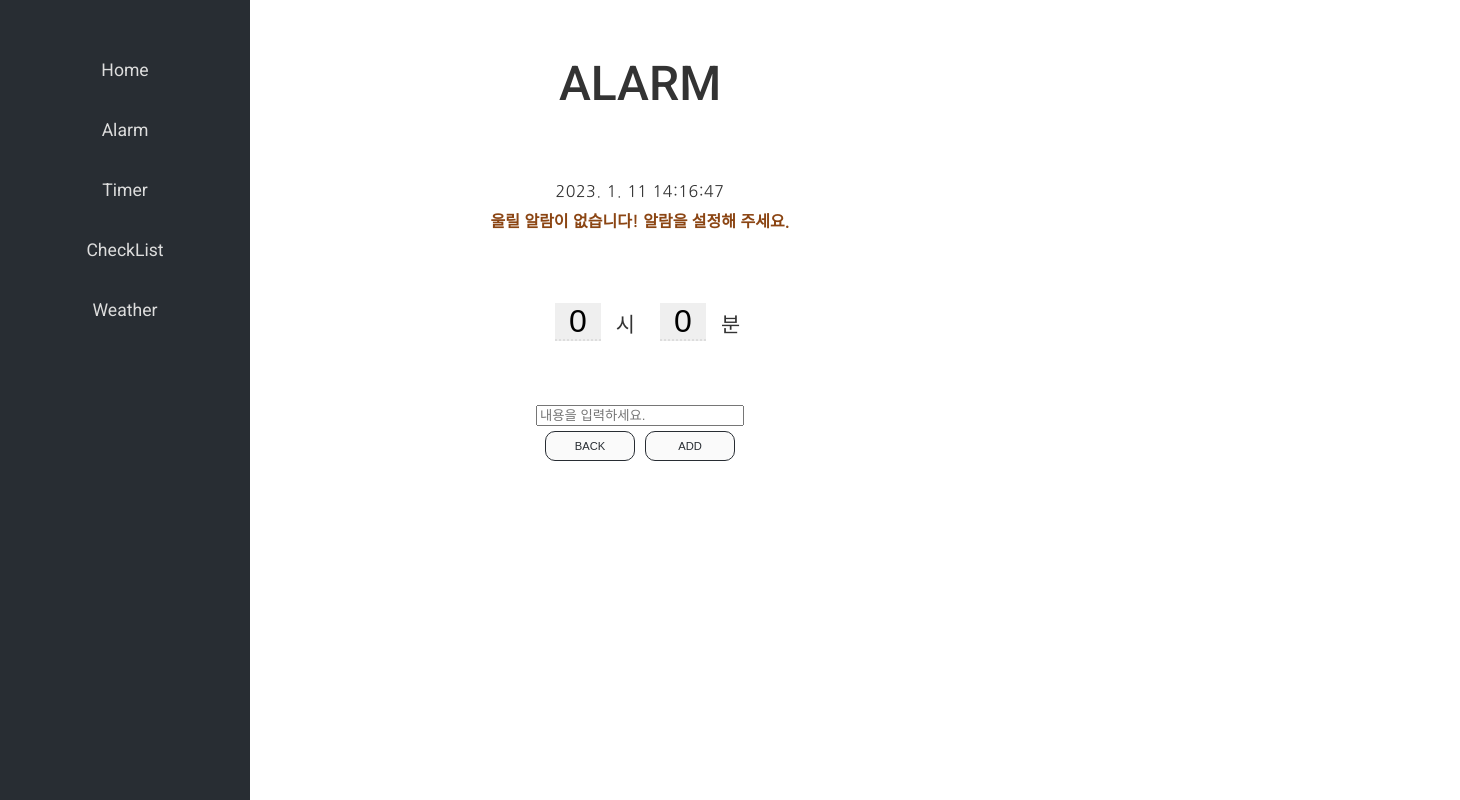
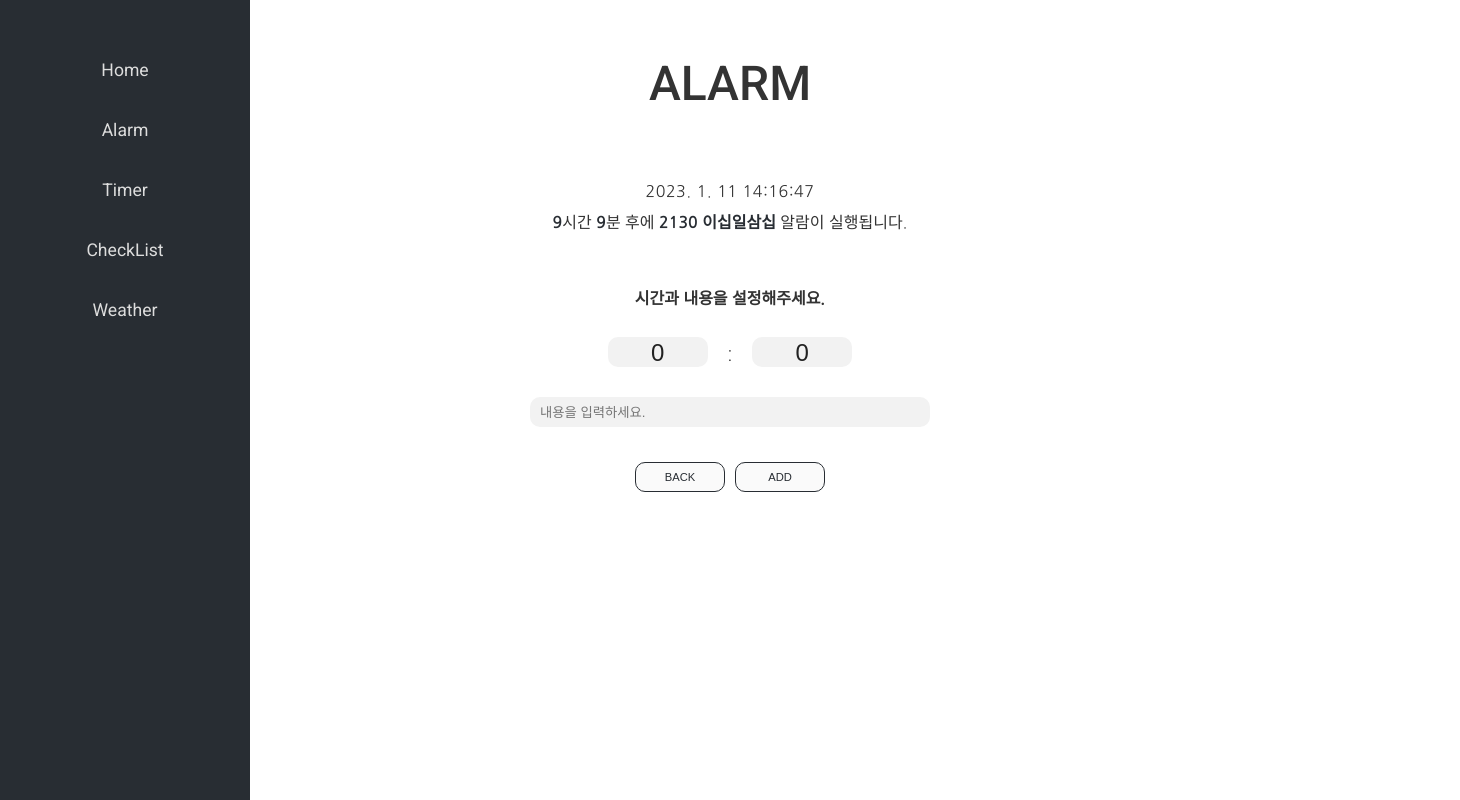
Before and after one commit to pdsbox/react-, a React (Create React App) app: page /alarm in a window 1280 px wide. Both pictures are taken after a click on the button "+ADD". Shown: the whole page, 1460 px wide, since content can reach past the window. Built offline with nearby package versions, Linux system fonts and the light colour scheme; some icons are missing.

Commit message:
CSS : Alarm-Component PC ver

```diff
--- a/src/App.css
+++ b/src/App.css
@@ -282,7 +282,6 @@ button:hover {
 /*컨텐츠영역 레이아웃 공통*/
 .contents {
     padding: 0 250px;
-    box-sizing: border-box;
     width: 75%;
     margin: 0 auto;
     text-align: center;
@@ -320,19 +319,20 @@ button:hover {
 /*알람-Read*/
 
 #alarmRead>div:first-of-type {
-    width: 50%;
+    width: 40%;
+    min-width: 560px;
     text-align: right;
     margin: 0 auto;
 }
 
 .alarmObject {
-    width: 50%;
+    width: 40%;
     min-width: 560px;
     background-color: #eaeaea;
     border-radius: 20px;
     margin: 20px auto;
     color: #333;
-    padding: 20px 30px;
+    padding: 20px 25px;
     box-sizing: border-box;
     align-items: center;
     flex-flow: row;
@@ -353,61 +353,88 @@ button:hover {
 }
 
 .titleAndTime strong {
-    margin: 0 0 10px;
+    font-size: 0.95rem;
+    margin: 5px 0 20px;
     display: -webkit-box;
     word-wrap: break-word;
     -webkit-line-clamp: 1;
     -webkit-box-orient: vertical;
     text-overflow: ellipsis;
     overflow: hidden;
+    line-height: 1.1;
 }
 
 .titleAndTime span {
-    padding: 0 0 0 20px;
+    padding-left: 15px;
     box-sizing: border-box;
-    font-size: 1.3rem;
+    font-size: 1.5rem;
 }
 
 
-
-
-/*알람-CREATE*/
-
-#selectBox {
-    height: 20vh;
-    line-height: 20vh;
+/*알람-Update/Create 공통*/
+.formContainer {
+    margin: 60px auto;
 }
 
-#selectBox select {
+.formContainer h4 {
+    font-weight: 600;
+}
+
+.selectBox,
+.memoBox {
+    margin: 30px auto;
+}
+
+.selectBox select {
     -webkit-appearance: none;
     -moz-appearance: none;
     appearance: none;
     outline-style: none;
-    width: 10%;
+    width: 100px;
+    height: 30px;
     border: 0;
-    border-bottom: 2px dotted var(--primary-text-color);
     box-sizing: border-box;
     text-align: center;
-    font-size: 2rem;
+    font-size: 1.5rem;
     margin: 0 15px;
+    background: #f2f2f2;
+    border-radius: 10px;
+    color: #222;
+    transition: all .2s;
 }
 
-/* #selectBox select:focus,
-#selectBox select:active,
-#selectBox select:checked
-{
-    outline-style:none;
-    border:0;
-} */
-#selectBox span:first-of-type {
-    margin-right: 10px;
+.selectBox select:hover,
+.selectBox select:focus {
+    background: #e3e3e3;
 }
 
-#selectBox span {
+.selectBox select option {
+    background: #fff;
+}
+
+.selectBox span {
     font-size: 1.3rem;
 }
 
-#memoBox input {
-    min-width: 200px;
-    width: 15vw;
+.memoBox input {
+    -webkit-appearance: none;
+    -moz-appearance: none;
+    appearance: none;
+    outline-style: none;
+    width: 400px;
+    height: 30px;
+    border: 0;
+    color: #222;
+    background: #f2f2f2;
+    border-radius: 10px;
+    padding-left: 10px;
+    box-sizing: border-box;
+    transition: all .2s;
 }
+
+.memoBox input:hover,
+.memoBox input:focus {
+    background: #e3e3e3;
+}
+
+/*중단점 933px ?*/
--- a/src/data/data.json
+++ b/src/data/data.json
@@ -1,24 +1,24 @@
 {
   "alarm": [
     {
-      "memo": "2130",
+      "memo": "2130 이십일삼십",
       "hour": "23",
       "min": "25",
-      "over": true,
+      "over": false,
       "id": 2
     },
     {
-      "id": 6,
       "memo": "",
       "hour": "23",
       "min": "50",
-      "over": true
+      "over": false,
+      "id": 6
     },
     {
       "memo": "내용이엄청나게길어지면과연무슨일이벌어질것일까요?22222222222",
       "hour": "23",
       "min": "31",
-      "over": true,
+      "over": false,
       "id": 7
     }
   ],
--- a/src/pages/AlarmCreate.js
+++ b/src/pages/AlarmCreate.js
@@ -16,7 +16,8 @@ function AlarmCreate(props) {
     }
 
     return (
-        <div id="mainCreation">
+        <div id="mainCreation" className='formContainer'>
+            <h4 className='kr'>시간과 내용을 설정해주세요.</h4>
             <form onSubmit={(event) => {
                 const date = new Date();
                 const thisHour = date.getHours();
@@ -52,17 +53,16 @@ function AlarmCreate(props) {
                 }).then((res) => res.json())
                 props.goRead();
             }}>
-                <div id="selectBox">
+                <div className="selectBox">
                     <select name="time" required>
                         {selectHour}
                     </select>
-                    <span>시</span>
+                    <span> : </span>
                     <select name="minute" required>
                         {selectMin}
                     </select>
-                    <span>분</span>
                 </div>
-                <div id="memoBox">
+                <div className="memoBox">
                     <input type="text" name="memo" placeholder='내용을 입력하세요.'></input>
                 </div>
                 <button type="button" onClick={(event) => {
--- a/src/pages/AlarmRead.js
+++ b/src/pages/AlarmRead.js
@@ -92,7 +92,7 @@ function AlarmRead(props) {
                     <div key={data.id} className={data.over ? 'overed alarmObject flex' : 'alarmObject flex'}>
                         <div className='titleAndTime'>
                             {data.memo === '' ? '' : <strong>{data.memo}</strong>}
-                            <span>{data.hour} : {data.min}</span>
+                            <span>{data.hour}:{data.min}</span>
                         </div>
                         <div className='buttonGroup'>
                             <button type="button" onClick={(event) => {
--- a/src/pages/AlarmUpdate.js
+++ b/src/pages/AlarmUpdate.js
@@ -93,19 +93,19 @@ function AlarmUpdate(props) {
     }
 
     return (
-        <section id="alarmUpdation" className='form'>
+        <section id="alarmUpdation" className='formContainer'>
+            <h4 className='kr'>시간과 내용을 설정해주세요.</h4>
             <form onSubmit={(event) => { event.preventDefault(); submit(event); }}>
-                <div id="selectBox">
+                <div className="selectBox">
                     <select name="time" defaultValue={hour}>
                         {selectHour}
                     </select>
-                    <span>시</span>
+                    <span> : </span>
                     <select name="minute" defaultValue={min}>
                         {selectMin}
                     </select>
-                    <span>분</span>
                 </div>
-                <div id="memoBox">
+                <div className="memoBox">
                     <input type="text" name="memo" onChange={changeEvent} placeholder='내용을 입력하세요.' value={values}></input>
                 </div>
                 <button type="button" onClick={(event) => {
```
